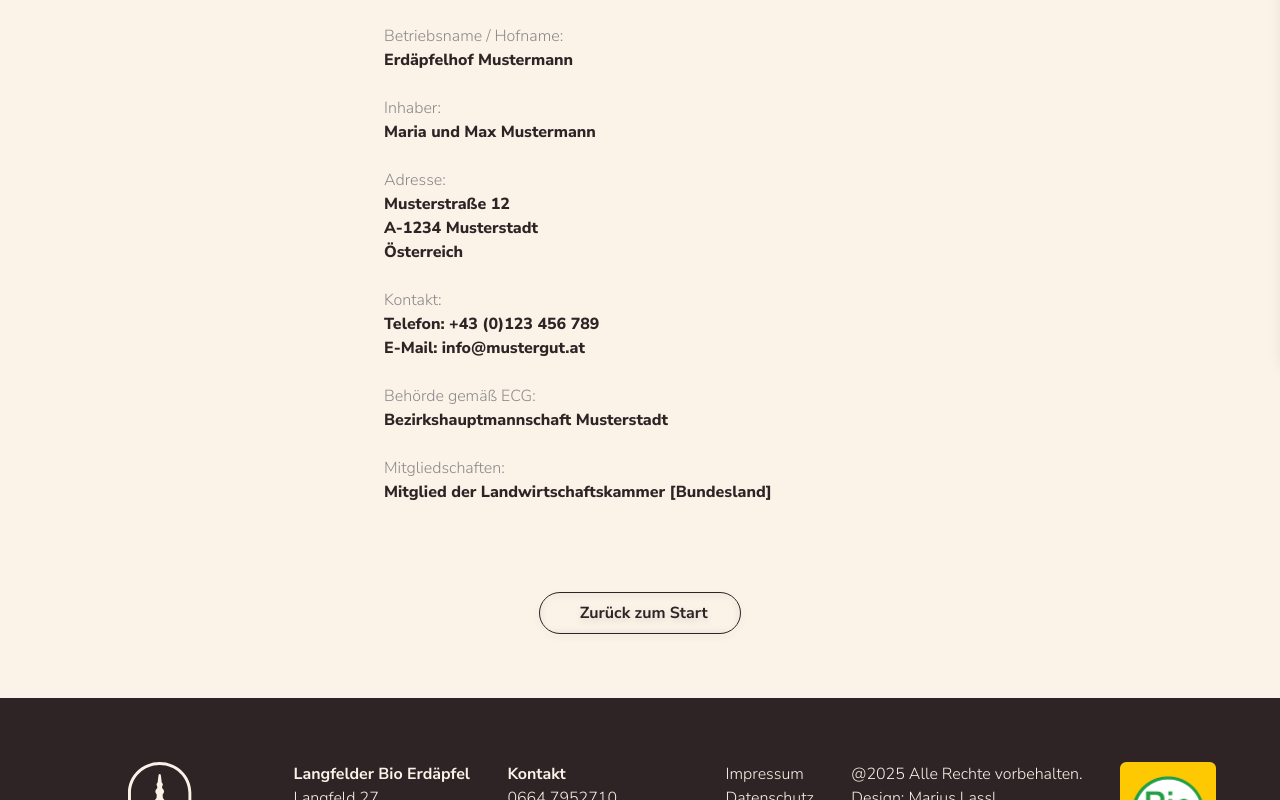
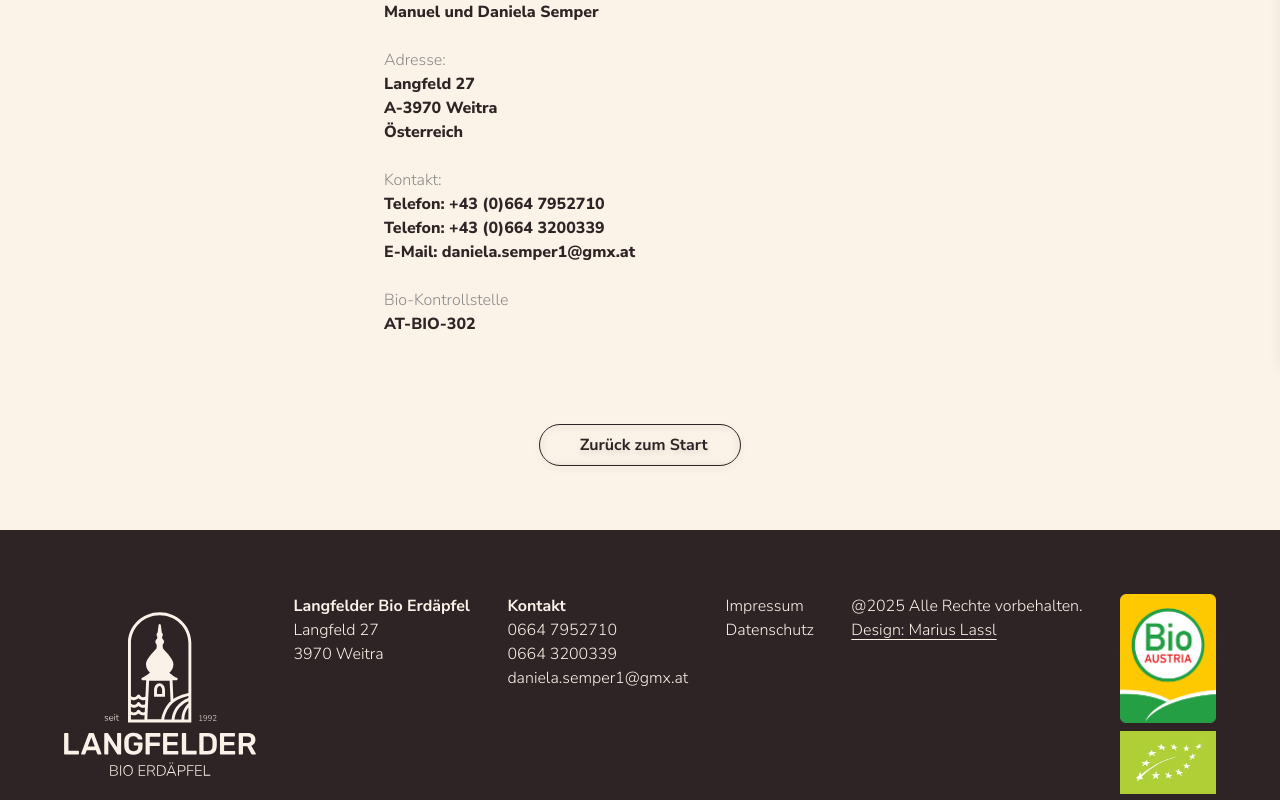
Before and after one commit to allotopus-rosebergi/portfolio-v2, a React (Vite) app: page /#/impressum in a window 1280 px wide. Shown: the part 440-1240 px from the top of the page. Built offline with nearby package versions, Linux system fonts and the light colour scheme.

Commit message:
Contact changes

```diff
--- a/src/components/pages/Datenschutz.jsx
+++ b/src/components/pages/Datenschutz.jsx
@@ -16,7 +16,7 @@ function Datenschutz() {
 
                 <section>
                     <p className="highlight">Verantwortlicher:</p>
-                    <p>Maria und Max Mustermann, Erdäpfelhof Mustermann, Musterstraße 12, A-1234 Musterstadt, Österreich</p>
+                    <p>Manuel und Daniela Semper, Langfeld 27, A-3970 Weitra, Österreich</p>
                 </section>
 
                 <section>
--- a/src/components/pages/Impressum.jsx
+++ b/src/components/pages/Impressum.jsx
@@ -9,42 +9,33 @@ function Impressum() {
                 <h2> Impressum </h2>
             </div>
             <div className={`p-6 sm:p-16 w-full sm:w-1/2 m-auto flex flex-col gap-6`}>
-                <p>Angaben gemäß § 5 ECG und § 25 MedienG</p>
 
                 <section>
-                    <p> Betriebsname / Hofname: </p>
-                    <p className="highlight"> Erdäpfelhof Mustermann </p>
-                </section>
-
-                <section>
-                    <p>Inhaber:</p>
-                    <p className="highlight">Maria und Max Mustermann</p>
+                    <p> Familie Semper </p>
+                    <p className="highlight"> Manuel und Daniela Semper </p>
                 </section>
 
                 <section>
                     <p>Adresse:</p>
                     <p className="highlight">
-                        Musterstraße 12<br/>
-                        A-1234 Musterstadt<br/>
+                        Langfeld 27<br/>
+                        A-3970 Weitra<br/>
                         Österreich
                     </p>
                 </section>
 
                 <section>
                     <p>Kontakt:</p>
-                    <p className="highlight">Telefon: +43 (0)123 456 789</p>
-                    <p className="highlight">E-Mail: info@mustergut.at</p>
+                    <p className="highlight">Telefon: +43 (0)664 7952710</p>
+                    <p className="highlight">Telefon: +43 (0)664 3200339</p>
+                    <p className="highlight">E-Mail: daniela.semper1@gmx.at</p>
                 </section>
 
                 <section>
-                    <p>Behörde gemäß ECG:</p>
-                    <p className="highlight">Bezirkshauptmannschaft Musterstadt</p>
+                    <p>Bio-Kontrollstelle</p>
+                    <p className="highlight">AT-BIO-302</p>
                 </section>
 
-                <section>
-                    <p>Mitgliedschaften:</p>
-                    <p className="highlight">Mitglied der Landwirtschaftskammer [Bundesland]</p>
-                </section>
 
                 <div className="w-full flex flex-row justify-center mt-8 sm:mt-16">
                     <InteractiveHoverButton className="text-tiefbraun border-tiefbraun"onClick={() => (window.location.href = "#/")}> Zurück zum Start <span>&#8203;</span> <span>&#8203;</span><span>&#8203;</span><span>&#8203;</span><span>&#8203;</span></InteractiveHoverButton>
--- a/src/components/sections/Contact.jsx
+++ b/src/components/sections/Contact.jsx
@@ -68,7 +68,7 @@ function Contact (){
                         <div className="w-full sm:w-1/2 flex flex-col justify-center px-6">
                             <h2 className="title3"> Wie kommen Sie zu unseren Erdäpfeln? </h2>
                             <p className="para3"> Unsere Erdäpfel bekommen Sie direkt bei uns am Hof in Langfeld.
-                                Im Verkaufsstand können Sie die Erdäpfel mittels Selbstbedienung kaufen. Geöffnet ist der Verkaufsstand von Montag bis Sonntag, ausgenommen bei Frost. Bei größeren Mengen bitten wir Sie um Voranmeldung. </p>
+                                Im Verkaufsstand können Sie die Erdäpfel mittels Selbstbedienung kaufen. Geöffnet ist der Verkaufsstand von Montag bis Sonntag. Bei Frost sind die Erdäpfel im Haus erhältlich. Für größere Mengen bitten wir um Voranmeldung. </p>
 
                             <div className="info3 w-full flex flex-col justify-center pt-6 gap-6">
                                 <div>
--- a/src/components/sections/Footer.jsx
+++ b/src/components/sections/Footer.jsx
@@ -1,6 +1,7 @@
 import {ReactComponent as LogoSvg} from "../../assets/svg/logo_full_light.svg"
 import bio_logo from "../../assets/img/bio_logo.png"
 import {styles} from "../../styles.js";
+import eu_logo from "../../assets/img/csm_EU-Bio-Siegel_3858d1fa89.jpg.webp"
 
 function Footer() {
     return (
@@ -26,9 +27,14 @@ function Footer() {
                     <p> @2025 Alle Rechte vorbehalten. </p>
                     <a href="https://marius-lassl.com" target="_blank" aria-label="Portfolio Marius Lassl" className="underline underline-offset-4 hover:text-goldgelb"> Design: Marius Lassl </a>
                 </div>
-                <a href="https://www.bio-austria.at" aria-label="Bio Austria" target="_blank" className="w-1/3 sm:w-1/12 h-full">
-                    <img src={bio_logo} alt="Bio Austria Logo" className=""/>
-                </a>
+                <div className="flex flex-col w-1/3 sm:w-1/12 gap-2">
+                    <a href="https://www.bio-austria.at" aria-label="Bio Austria" target="_blank" className="h-full">
+                        <img src={bio_logo} alt="Bio Austria Logo" className=""/>
+                    </a>
+
+                    <img src={eu_logo} alt="Bio Austria Logo" className="w-full"/>
+                </div>
+
             </div>
         </div>
     )
```
Also changed, not shown: src/assets/img/csm_EU-Bio-Siegel_3858d1fa89.jpg.webp (added), 1 other file (tests, documents, lock files or other folders).
